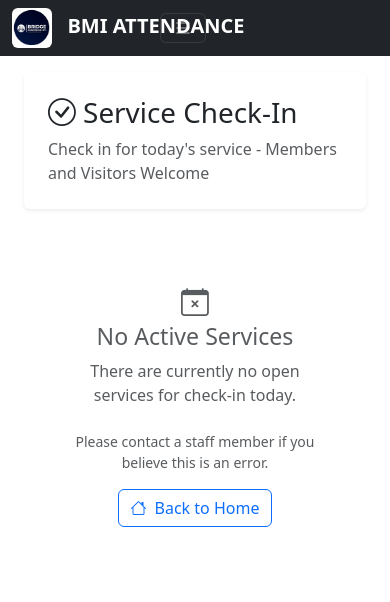
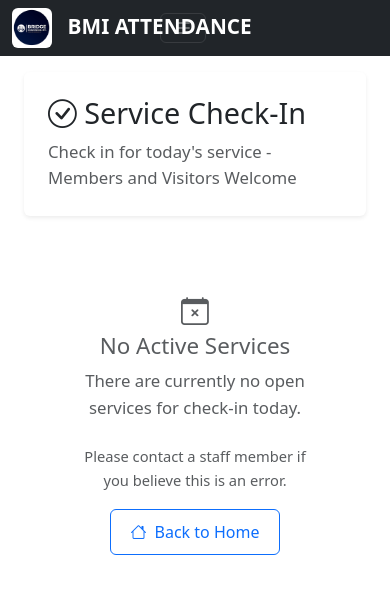
Before and after one commit to EricBaidoo/Attendance_System, a PHP site: page /pages/checkin/index.php in a window 390 px wide. Shown: the top 602 px of the page. Run offline with PHP 8.4, Linux system fonts and the light colour scheme; data comes from the database, SQL or seed files in the repository.

Commit message:
Increase font sizes across entire project for better readability

```diff
--- a/includes/header.php
+++ b/includes/header.php
@@ -45,14 +45,64 @@ if ($levels_up == 0) {
         body {
             padding-top: 0 !important;
             margin: 0;
+            font-size: 1.1rem; /* Increased base font size */
+            line-height: 1.6;
         }
         .navbar {
             margin-bottom: 0;
+            font-size: 1.05rem; /* Larger navbar text */
         }
         .content-wrapper {
             padding-top: 1rem;
         }
-        .navbar-brand { font-weight: 600; }
+        .navbar-brand {
+            font-weight: 600;
+            font-size: 1.3rem !important; /* Larger brand text */
+        }
+        /* Increase card text sizes */
+        .card-body {
+            font-size: 1.05rem;
+        }
+        .card-title {
+            font-size: 1.3rem !important;
+        }
+        /* Increase button text */
+        .btn {
+            font-size: 1rem !important;
+            padding: 0.625rem 1.25rem;
+        }
+        /* Increase table text */
+        .table {
+            font-size: 1rem;
+        }
+        .table th {
+            font-size: 1.05rem;
+            font-weight: 600;
+        }
+        /* Increase form text */
+        .form-label {
+            font-size: 1.05rem;
+            font-weight: 500;
+        }
+        .form-control {
+            font-size: 1rem;
+            padding: 0.625rem 0.875rem;
+        }
+        /* Increase heading sizes */
+        h1 { font-size: 2.2rem !important; }
+        h2 { font-size: 1.9rem !important; }
+        h3 { font-size: 1.6rem !important; }
+        h4 { font-size: 1.4rem !important; }
+        h5 { font-size: 1.2rem !important; }
+        h6 { font-size: 1.1rem !important; }
+        /* Increase alert text */
+        .alert {
+            font-size: 1.05rem;
+        }
+        /* Increase badge text */
+        .badge {
+            font-size: 0.9rem;
+        }
         @media (max-width: 991px) {
             .navbar-collapse {
                 background: #2c3e50 !important;
@@ -68,10 +118,21 @@ if ($levels_up == 0) {
                 align-items: center !important;
                 gap: 0.75rem !important;
                 margin-bottom: 0.25rem !important;
+                font-size: 1.1rem !important; /* Larger mobile nav text */
             }
             .navbar-nav .nav-link:hover {
                 background: rgba(255,255,255,0.2) !important;
             }
+            /* Mobile font adjustments */
+            body {
+                font-size: 1.05rem;
+            }
+            .card-body {
+                font-size: 1rem;
+            }
+            h1 { font-size: 1.8rem !important; }
+            h2 { font-size: 1.6rem !important; }
+            h3 { font-size: 1.4rem !important; }
         }
     </style>
 </head>
```
Also changed, not shown: login.php (+25 -0 lines).
